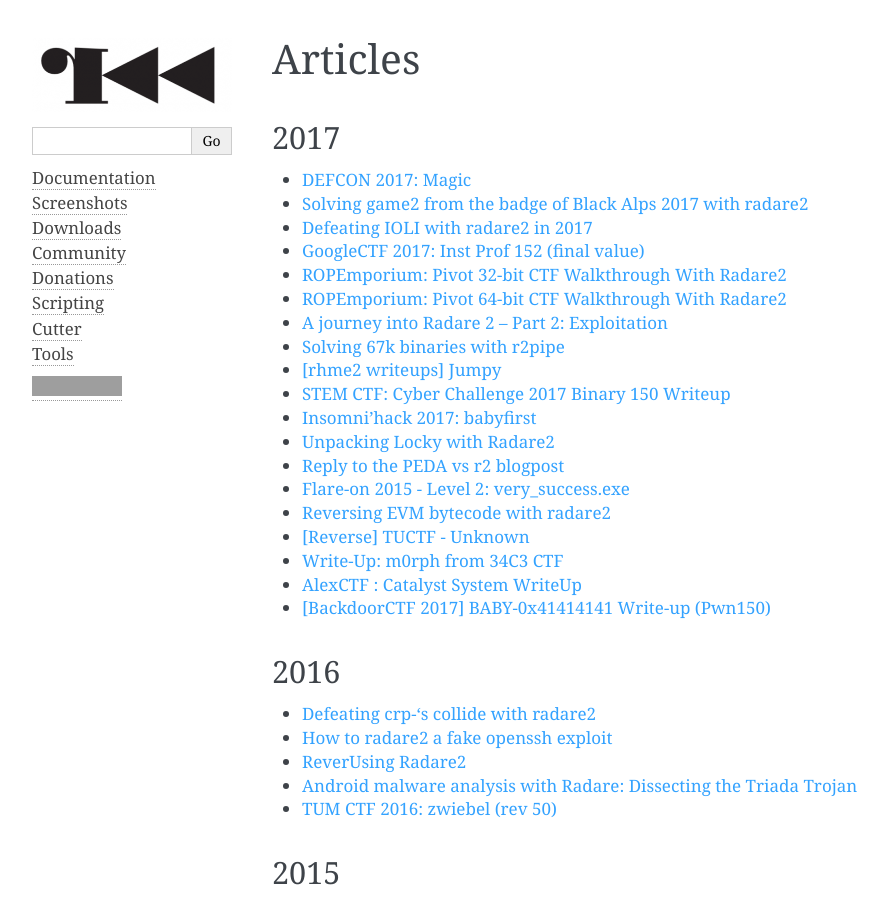
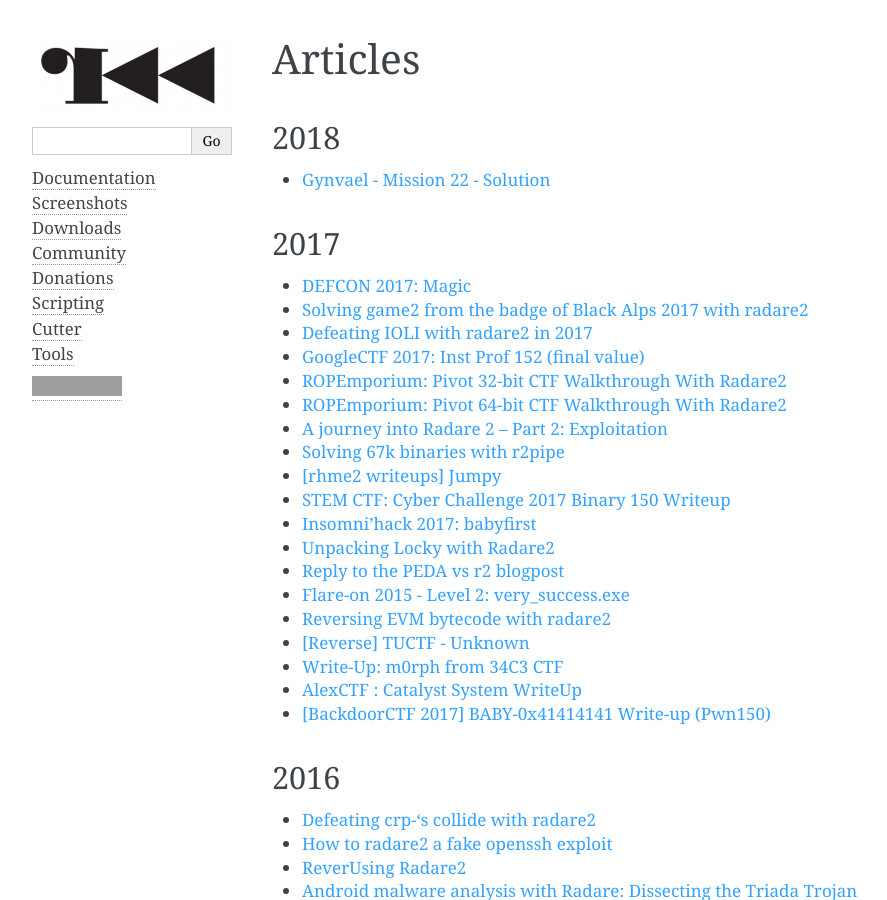
Before and after one commit to radareorg/radareorg, a Sphinx documentation site: the page built from source/articles.rst, in a window 1280 px wide and 900 px high. Shown: the whole window, without its empty margins (148-1035 px from the left). Built offline with Sphinx 7.4.7, drawn with Linux system fonts in a browser that asks for light colours; grey boxes are pictures that could not be loaded.

Commit message:
Add an article

```diff
--- a/source/articles.rst
+++ b/source/articles.rst
@@ -4,6 +4,11 @@
 
 Articles
 ========
+
+2018
+----
+
+- `Gynvael - Mission 22 - Solution <https://ctfs.ghost.io/gynvael-mission-22-solution/>`__
 
 2017
 ----
```
